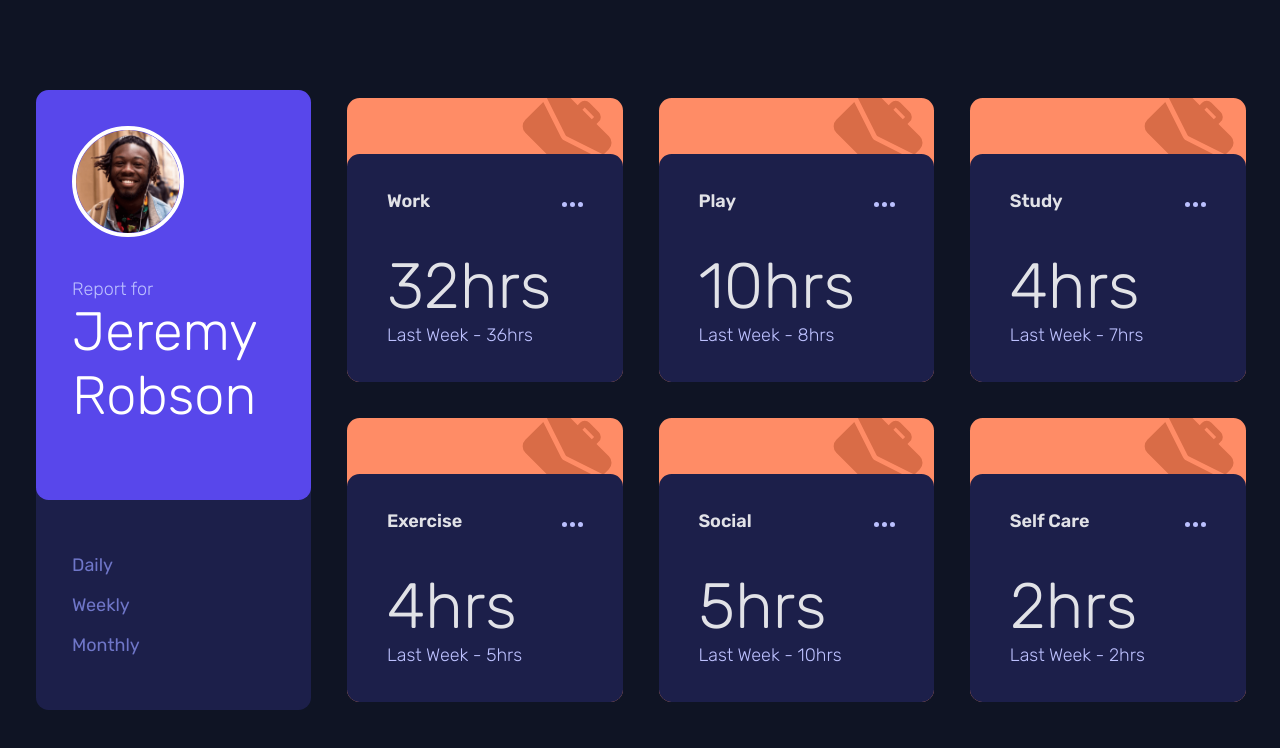
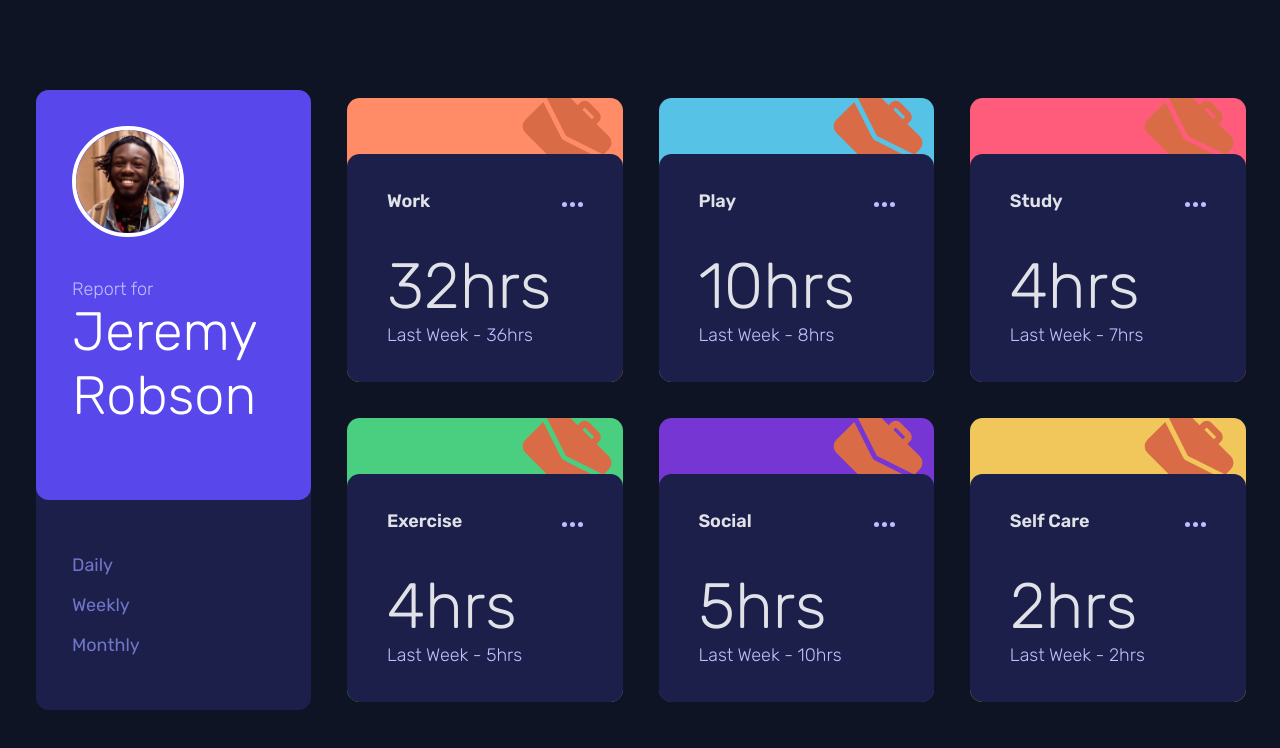
Before and after one commit to mahiv87/chrono-dash, a React (Vite) app: page / in a window 1280 px wide. Shown: the top 748 px of the page. Built offline with nearby package versions, Linux system fonts and the light colour scheme.

Commit message:
dynamically render background colors for cards

```diff
--- a/src/App.jsx
+++ b/src/App.jsx
@@ -12,17 +12,13 @@ function App() {
 					{data &&
 						data.map((activity) => (
 							<CardComponent
+								color={activity.color}
 								title={activity.title}
 								time={activity.timeframes.weekly.current}
 								previous={activity.timeframes.weekly.previous}
+								key={activity.title}
 							/>
 						))}
-					{/* <CardComponent />
-					<CardComponent />
-					<CardComponent />
-					<CardComponent />
-					<CardComponent />
-					<CardComponent /> */}
 				</div>
 			</div>
 		</>
--- a/src/components/CardComponent/CardComponent.jsx
+++ b/src/components/CardComponent/CardComponent.jsx
@@ -1,12 +1,19 @@
+import PropTypes from 'prop-types';
+
 import styles from '../CardComponent/CardComponent.module.css';
-import icon from '../../images/icon-work.svg';
+import workIcon from '../../images/icon-work.svg';
+import playIcon from '../../images/icon-play.svg';
+import studyIcon from '../../images/icon-study.svg';
+import exerciseIcon from '../../images/icon-exercise.svg';
+import socialIcon from '../../images/icon-social.svg';
+import selfIcon from '../../images/icon-self-care.svg';
 import elipsis from '../../images/icon-ellipsis.svg';
 
-function CardComponent({ title, time, previous }) {
+function CardComponent({ color, title, time, previous }) {
 	return (
-		<div className={styles.container}>
+		<div style={{ backgroundColor: `${color}` }} className={styles.container}>
 			<div className={styles.imageContainer}>
-				<img src={icon} alt="icon" className={styles.icon} />
+				<img src={workIcon} alt="icon" className={styles.icon} />
 			</div>
 			<div className={styles.activityInfo}>
 				<div className={styles.header}>
@@ -24,4 +31,11 @@ function CardComponent({ title, time, previous }) {
 	);
 }
 
+CardComponent.propTypes = {
+	color: PropTypes.string.isRequired,
+	title: PropTypes.string.isRequired,
+	time: PropTypes.string.isRequired,
+	previous: PropTypes.string.isRequired
+};
+
 export default CardComponent;
--- a/src/components/CardComponent/CardComponent.module.css
+++ b/src/components/CardComponent/CardComponent.module.css
@@ -2,7 +2,7 @@
 	/* display: flex;
 	flex-direction: column; */
 	width: 15.3rem;
-	background-color: hsl(15, 100%, 70%);
+	/* background-color: hsl(15, 100%, 70%); */
 	border-radius: 0.7rem;
 }
 
--- a/src/db/data.json
+++ b/src/db/data.json
@@ -1,6 +1,7 @@
 [
 	{
 		"title": "Work",
+		"color": "hsl(15, 100%, 70%)",
 		"timeframes": {
 			"daily": {
 				"current": 5,
@@ -18,6 +19,7 @@
 	},
 	{
 		"title": "Play",
+		"color": "hsl(195, 74%, 62%)",
 		"timeframes": {
 			"daily": {
 				"current": 1,
@@ -35,6 +37,7 @@
 	},
 	{
 		"title": "Study",
+		"color": "hsl(348, 100%, 68%)",
 		"timeframes": {
 			"daily": {
 				"current": 0,
@@ -52,6 +55,7 @@
 	},
 	{
 		"title": "Exercise",
+		"color": "hsl(145, 58%, 55%)",
 		"timeframes": {
 			"daily": {
 				"current": 1,
@@ -69,6 +73,7 @@
 	},
 	{
 		"title": "Social",
+		"color": "hsl(264, 64%, 52%)",
 		"timeframes": {
 			"daily": {
 				"current": 1,
@@ -86,6 +91,7 @@
 	},
 	{
 		"title": "Self Care",
+		"color": "hsl(43, 84%, 65%)",
 		"timeframes": {
 			"daily": {
 				"current": 0,
```
Lines whose indentation alone changed are shown as unchanged.
